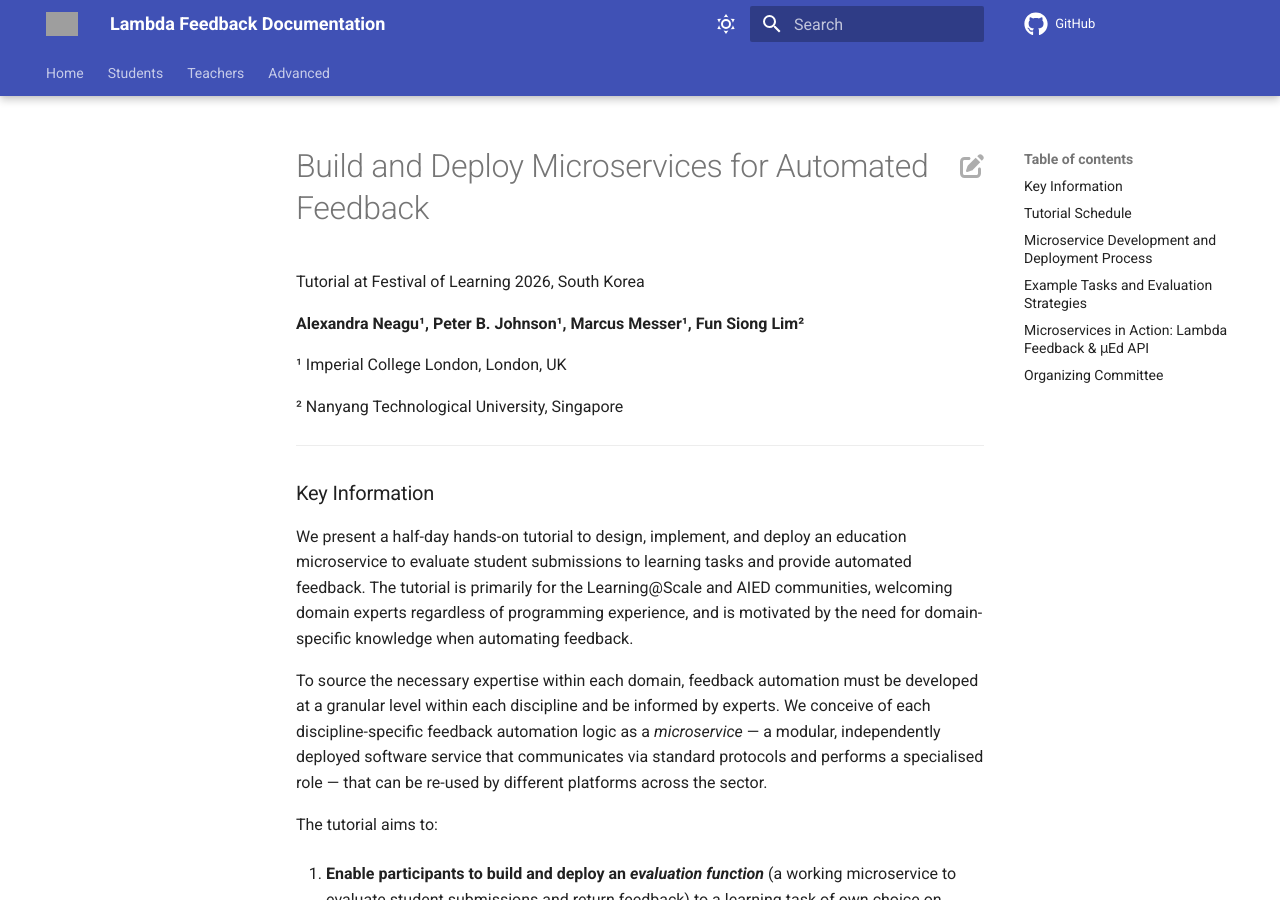
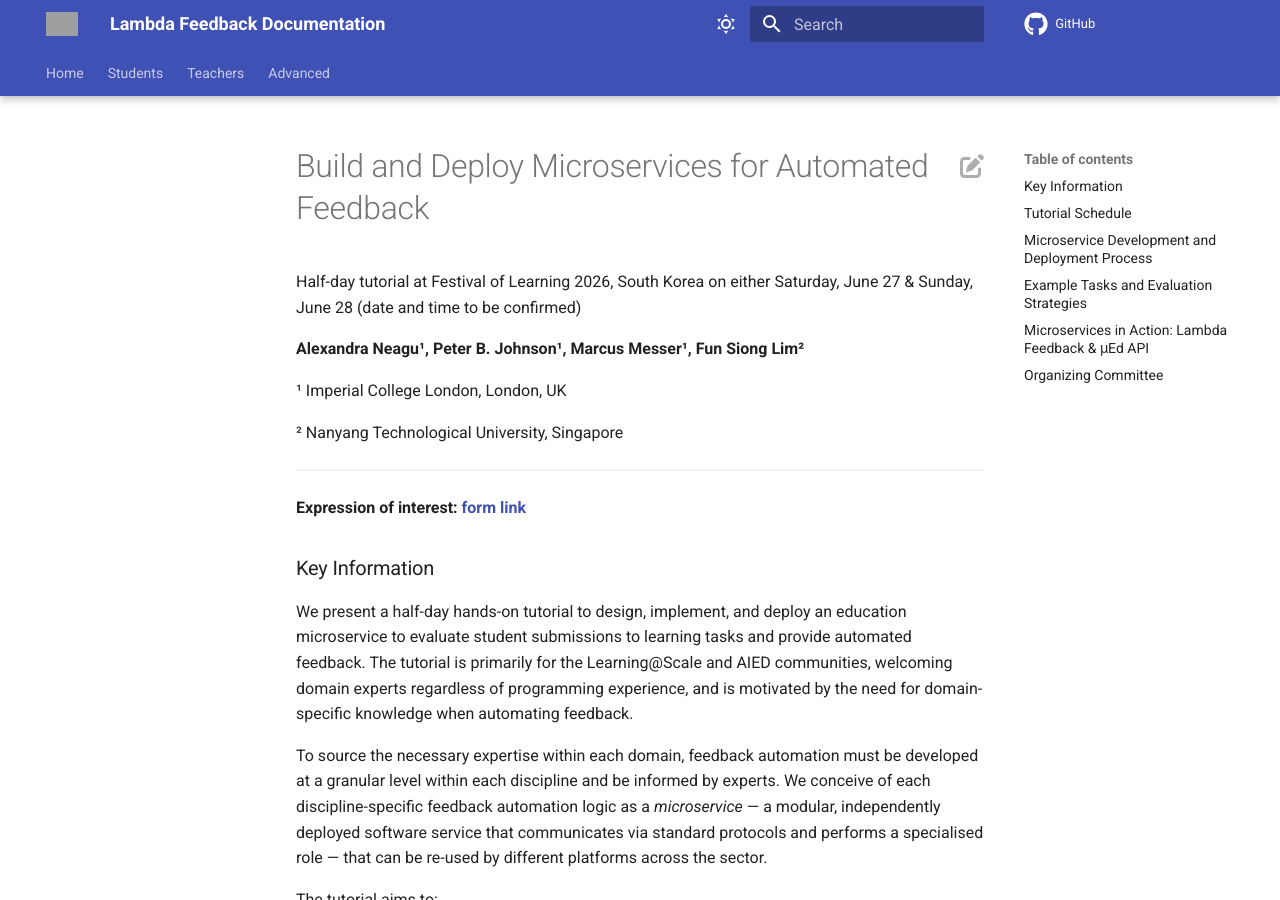
Before and after one commit to lambda-feedback/user-documentation, an MkDocs documentation site: the page built from docs/events/20260627_fol_kor_26.md, in a window 1280 px wide and 900 px high. Built offline with MkDocs 1.6.1 and Material for MkDocs 9.7.7, drawn with Linux system fonts in a browser that asks for light colours; comment, search, counter and statistics services are not loaded; grey boxes are pictures that could not be loaded.

Commit message:
add expression of interest form, event date

```diff
--- a/docs/events/20260627_fol_kor_26.md
+++ b/docs/events/20260627_fol_kor_26.md
@@ -1,5 +1,5 @@
 # Build and Deploy Microservices for Automated Feedback
-Tutorial at Festival of Learning 2026, South Korea
+Half-day tutorial at Festival of Learning 2026, South Korea on either Saturday, June 27 & Sunday, June 28 (date and time to be confirmed)
 
 **Alexandra Neagu¹, Peter B. Johnson¹, Marcus Messer¹, Fun Siong Lim²**
 
@@ -8,6 +8,8 @@ Tutorial at Festival of Learning 2026, South Korea
 ² Nanyang Technological University, Singapore
 
 ---
+
+**Expression of interest: [form link](https://forms.office.com/e/jaA4ABacnH)**
 
 ### Key Information
 
```
